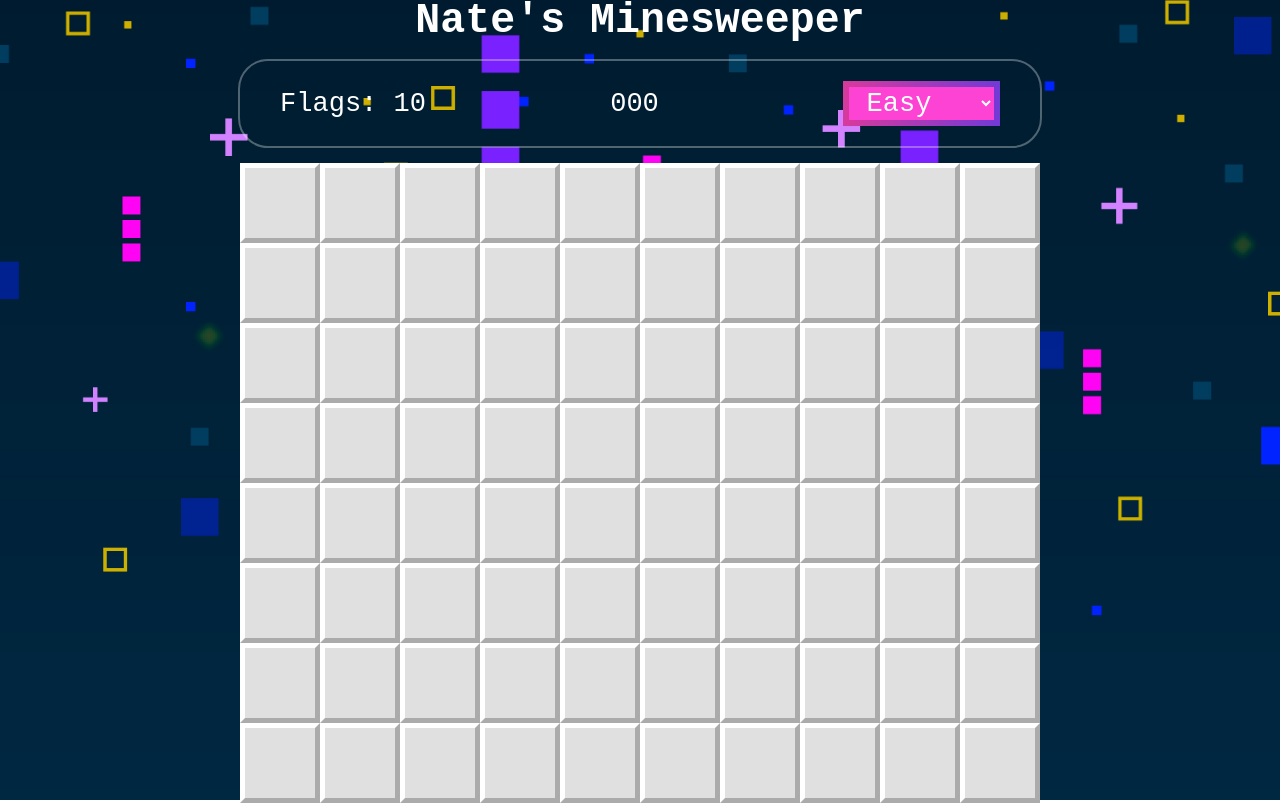
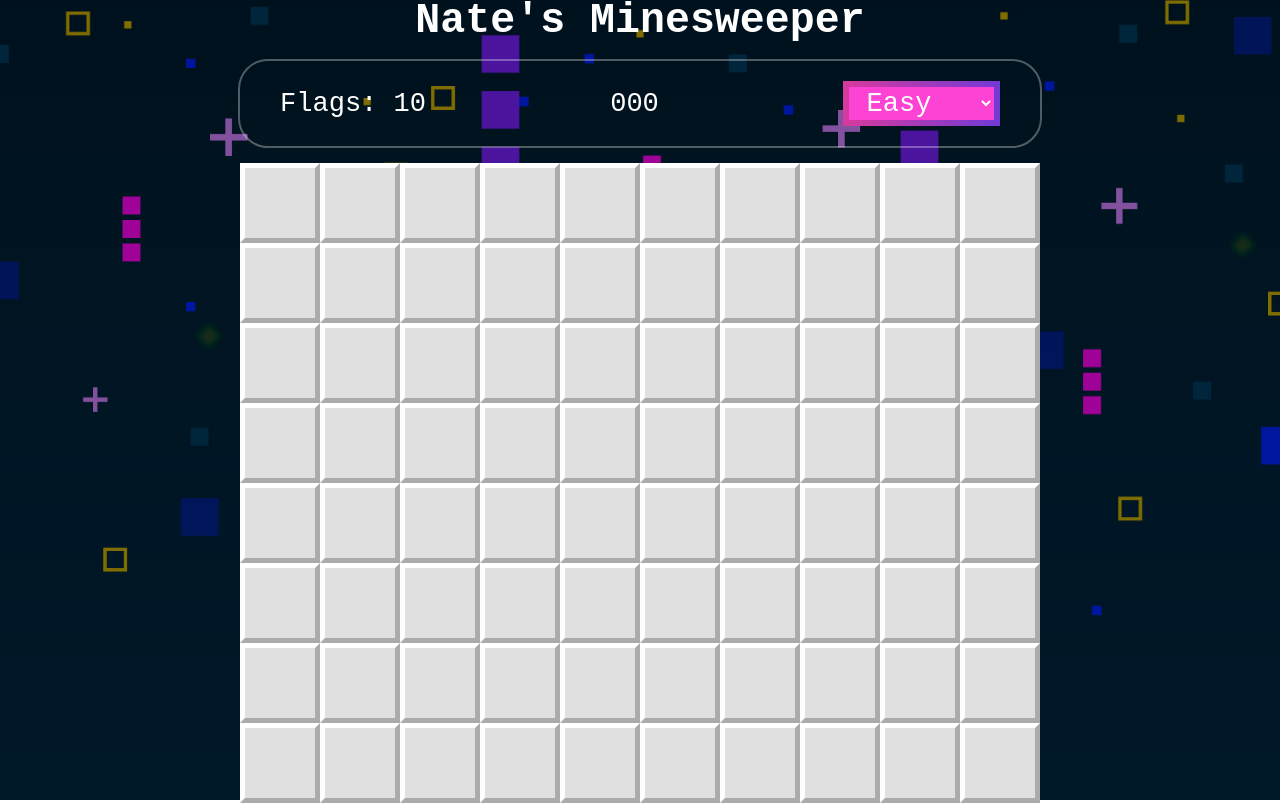
Before and after one commit to natekchua/Minesweeper, a React (Create React App) app: page / in a window 1280 px wide. Built offline with nearby package versions, Linux system fonts and the light colour scheme.

Commit message:
made bg darker

```diff
--- a/src/css/style.css
+++ b/src/css/style.css
@@ -35,7 +35,7 @@ option {
 }
 
 #root {
-  background: url('../img/bg.jpg') no-repeat fixed center;
+  background: linear-gradient(rgba(0, 0, 0, 0.38), rgba(0, 0, 0, 0.38)), url('../img/bg.jpg') no-repeat fixed center;
   background-size: cover;
   height: 100vh;
   width: 100%;
```
